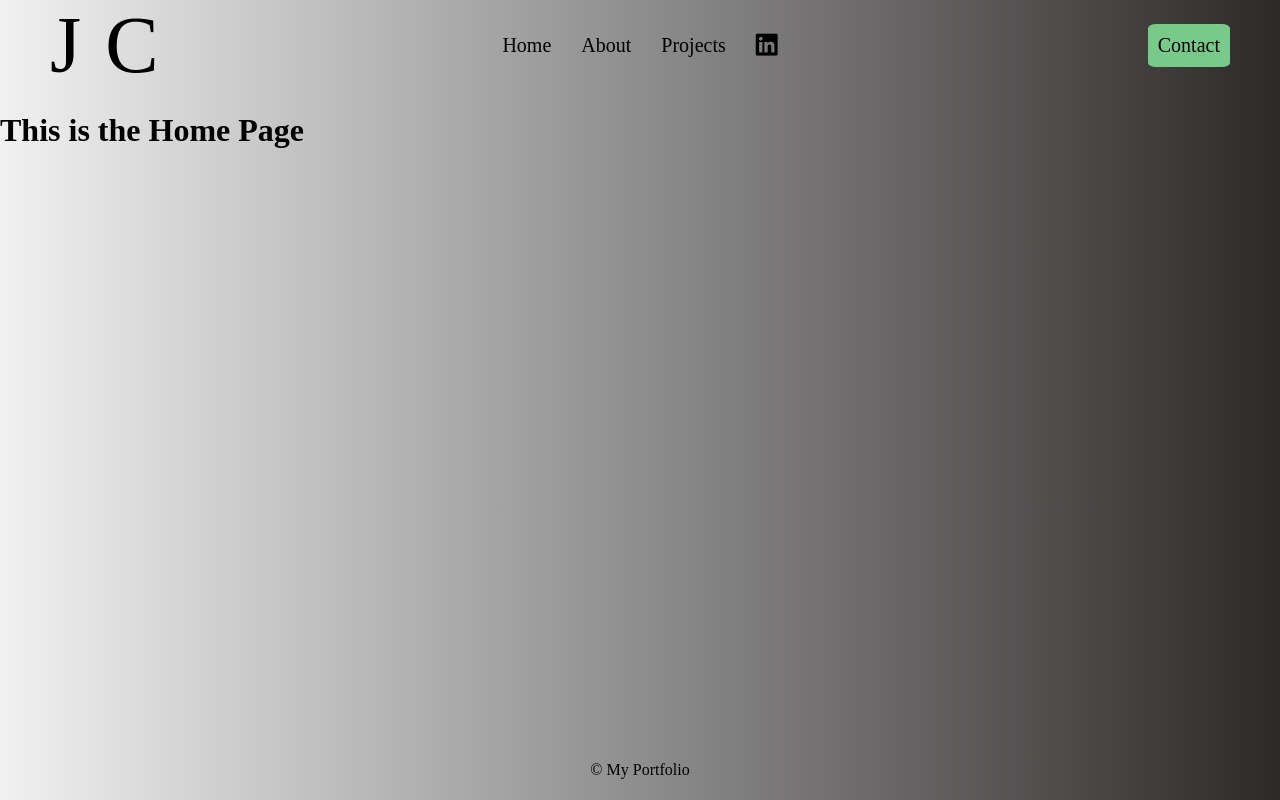
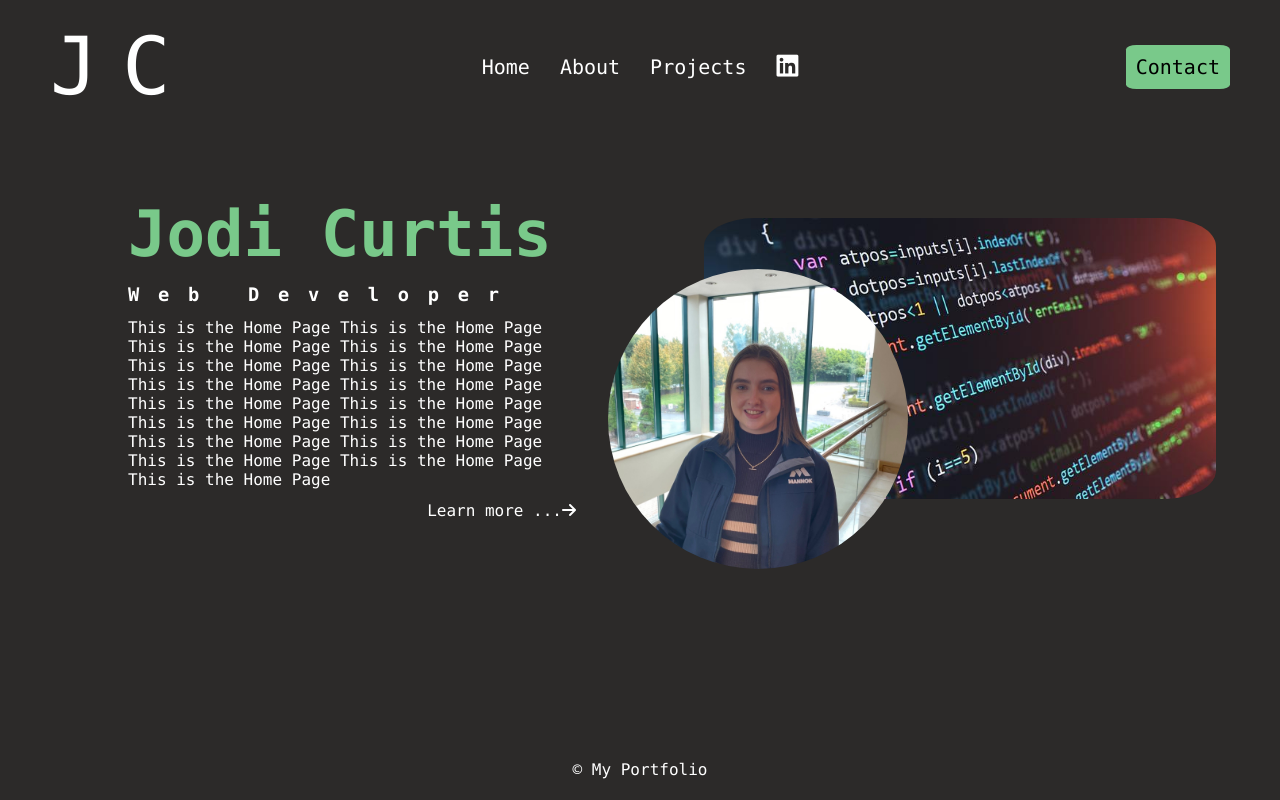
Before and after one commit to jodi-curtis/MyPortfolio, a Flask app: page / in a window 1280 px wide. Run offline with Flask 3, Linux system fonts and the light colour scheme; some libraries are stand-ins or nearby versions.

Commit message:
Home page content and styling

```diff
--- a/static/css/style.css
+++ b/static/css/style.css
@@ -6,14 +6,16 @@ html, body {
 body {
     display: flex;
     flex-direction: column;
-    background: linear-gradient(to left, #2c2a29, #f1f1f1); /* Horizontal gradient from pink to orange */
+    background-color: #2c2a29;
+    color: #ffffff;
+    font-family: "Lucida Console", "Courier New", monospace;
 }
 
 header {
     display: flex;
     justify-content: space-between;
     align-items: center;
-    padding: 0 50px;
+    padding: 20px 50px;
     position: relative;
     font-size: 1.25em;
 }
@@ -43,11 +45,11 @@ nav ul li {
 
 nav ul li a {
     text-decoration: none;
-    color: #000000;
+    color: #ffffff;
 }
 
 .contact-button{
-    background-color: rgb(121, 201, 138);
+    background-color: #79c98a;
     text-decoration: none;
     color: #000000;
     padding: 10px;
@@ -62,3 +64,83 @@ footer {
     padding: 5px;
     text-align: center;
 }
+
+.container {
+    display: flex;
+    margin-top: 5%;
+    margin-bottom: 10%;
+}
+
+.text, .image {
+    flex: 1;
+    display: flex;
+    flex-direction: column;
+    justify-content: center;
+}
+
+.text h1, .text h3, .text p {
+    margin-left: 20%;
+    margin-right: 10%;
+    margin-top: 0;
+    margin-bottom: 2%;
+}
+
+.text h1{
+    font-size: 4em;
+    color: #79c98a;
+}
+
+.text h3{
+    letter-spacing: 1em;
+}
+
+#learn-more{
+    text-decoration: none;
+    color: #ffffff;
+    margin-left: auto;
+    margin-right: 10%;
+}
+
+#learn-more:hover{
+    text-decoration: underline;
+}
+
+#learn-more:hover i{
+    transform: translateX(10px);
+}
+
+.image {
+    position: relative;
+    align-items: center;
+}
+
+.background-img {
+    width: 80%;
+    height: auto;
+    border-radius: 10%;
+    opacity: 0;
+    transform: translateY(-50px);
+    animation: fadeIn 1s forwards;
+    animation-delay: .3s;
+}
+
+@keyframes fadeIn{
+    to{
+        opacity: 1;
+        transform: translateY(0);
+    }
+}
+
+.profile-img {
+    position: absolute;
+    bottom: -15%;
+    left: -5%;
+    width: 300px;
+    height: 300px;
+    border-radius: 50%;
+    object-fit: cover;
+    opacity: 0;
+    transform: translateY(-50px);
+    animation: fadeIn 1s forwards;
+    animation-delay: .6s;
+}
--- a/templates/index.html
+++ b/templates/index.html
@@ -22,7 +22,18 @@
     </header>
 
     <main>
-        <h1>This is the Home Page</h1>
+        <div class="container">
+            <div class="text">
+                <h1>Jodi Curtis</h1>
+                <h3>Web Developer</h3>
+                <p>This is the Home Page This is the Home Page This is the Home Page This is the Home Page This is the Home Page This is the Home Page This is the Home Page This is the Home Page This is the Home Page This is the Home Page This is the Home Page This is the Home Page This is the Home Page This is the Home Page This is the Home Page This is the Home Page This is the Home Page</p>
+                <a href="{{ url_for('about') }}" id="learn-more">Learn more ...<i class="fa-solid fa-arrow-right"></i></a>
+            </div>
+            <div class="image">
+                <img src="{{ url_for('static', filename='images/coding.jpg') }}" alt="My Image" class="background-img">
+                <img src="{{ url_for('static', filename='images/jodi_image.jpg') }}" alt="My Image" class="profile-img">
+            </div>
+        </div>
     </main>
 
     <footer>
```
Also changed, not shown: static/images/coding.jpg (added), static/images/jodi_image.jpg (added).
